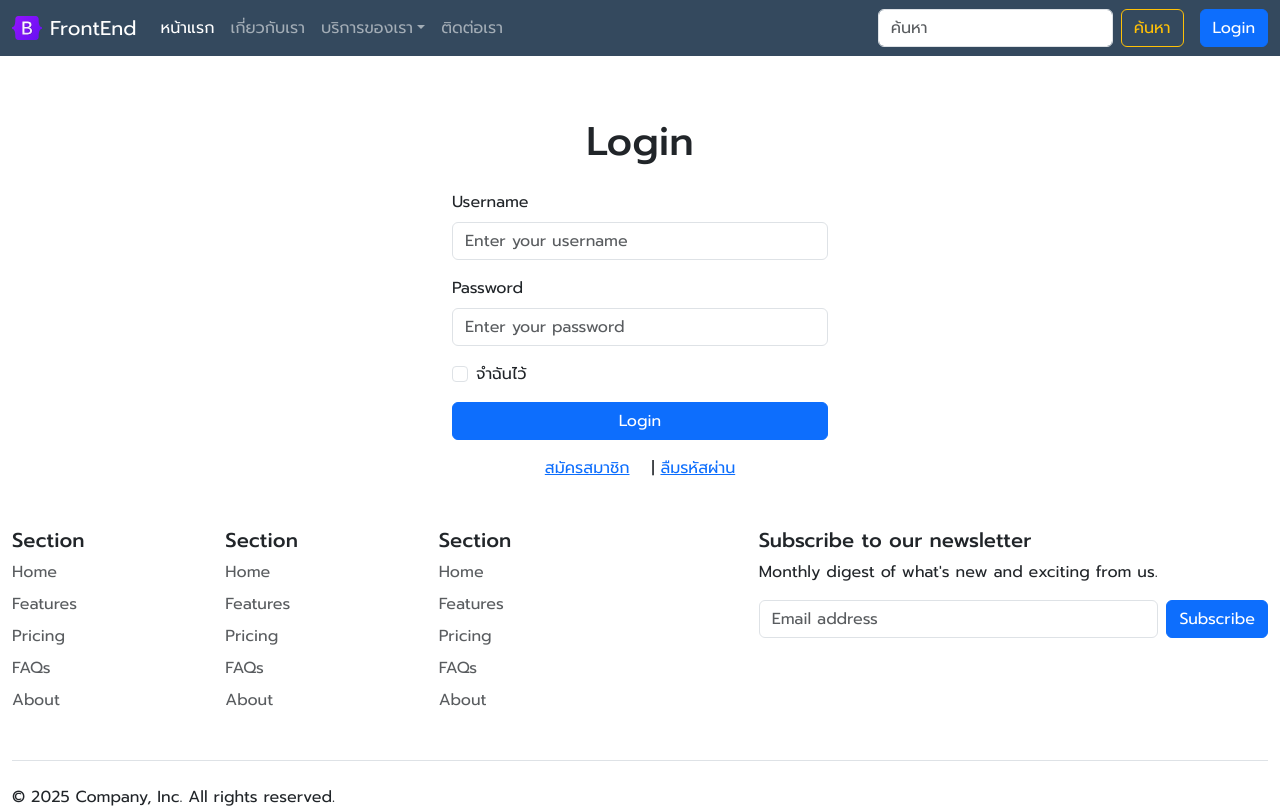
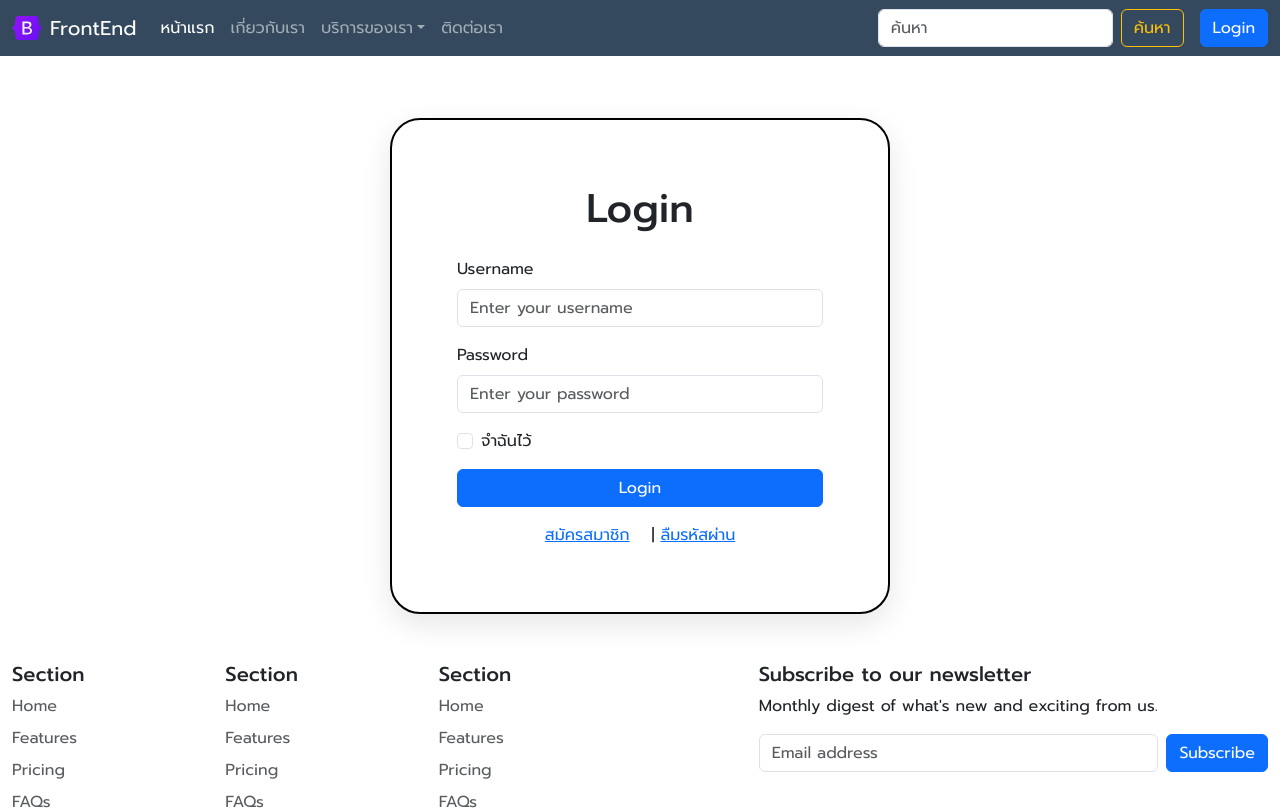
Before and after one commit to Petchrapeephat/Fron-End-01, a Next.js app: page /Login in a window 1280 px wide. Shown: the top 810 px of the page. Built offline with nearby package versions, Linux system fonts and the light colour scheme.

Commit message:
Update page.js

```diff
--- a/app/Login/page.js
+++ b/app/Login/page.js
@@ -13,7 +13,17 @@ export default function LoginPage() {
   };
 
   return (<div style={{ paddingTop: '70px' }}>
-    <div className="container mt-5" style={{ maxWidth: "400px" }}>
+
+    <div className="container mt-5" style={{
+       maxWidth: "500px",
+      border: "2px solid #000000",
+      borderRadius: "30px",
+      boxShadow: "0 10px 30px rgba(0, 0, 0, 0.1)",
+      padding: "65px",
+      backgroundColor: "#FFFFFF"
+    }}>
+
+
       <h1 className="text-center mb-4">Login</h1>
 
       <form onSubmit={handleSubmit}>
```
